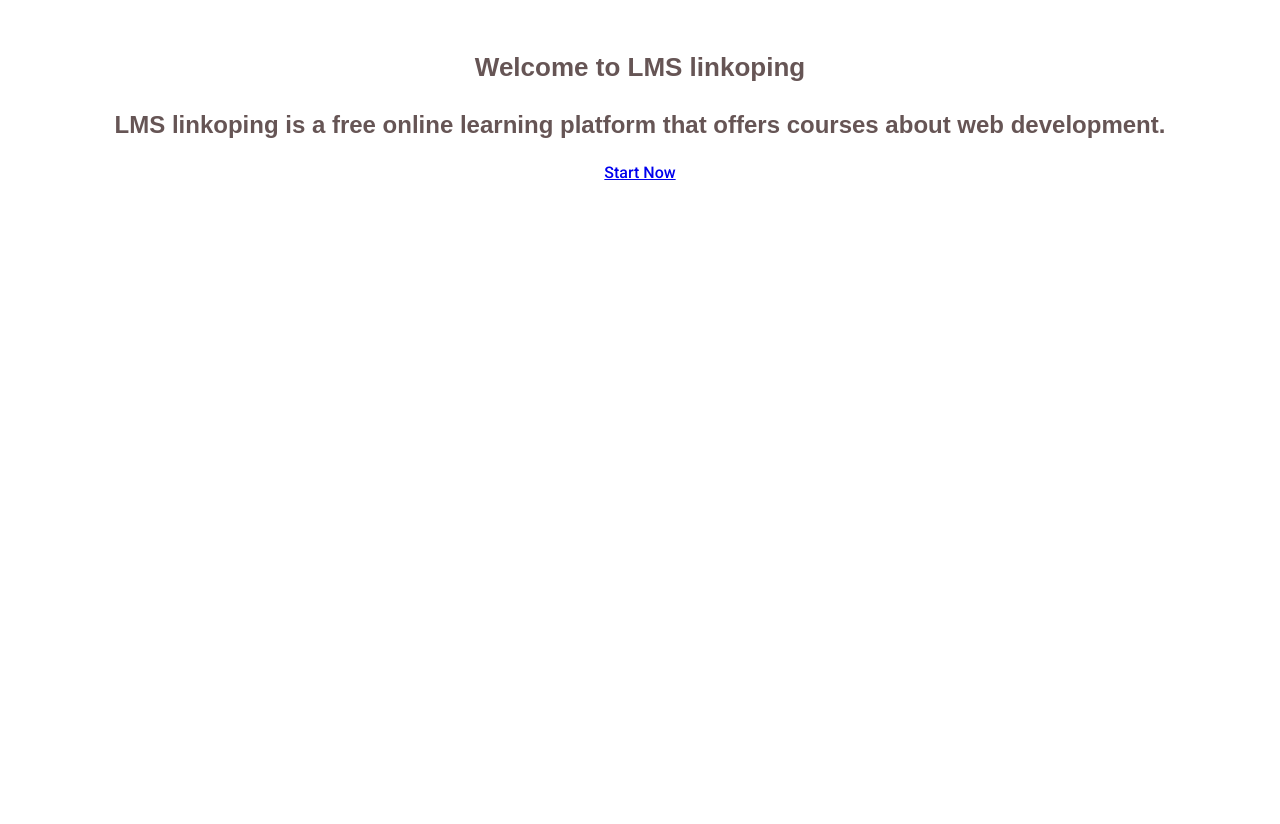
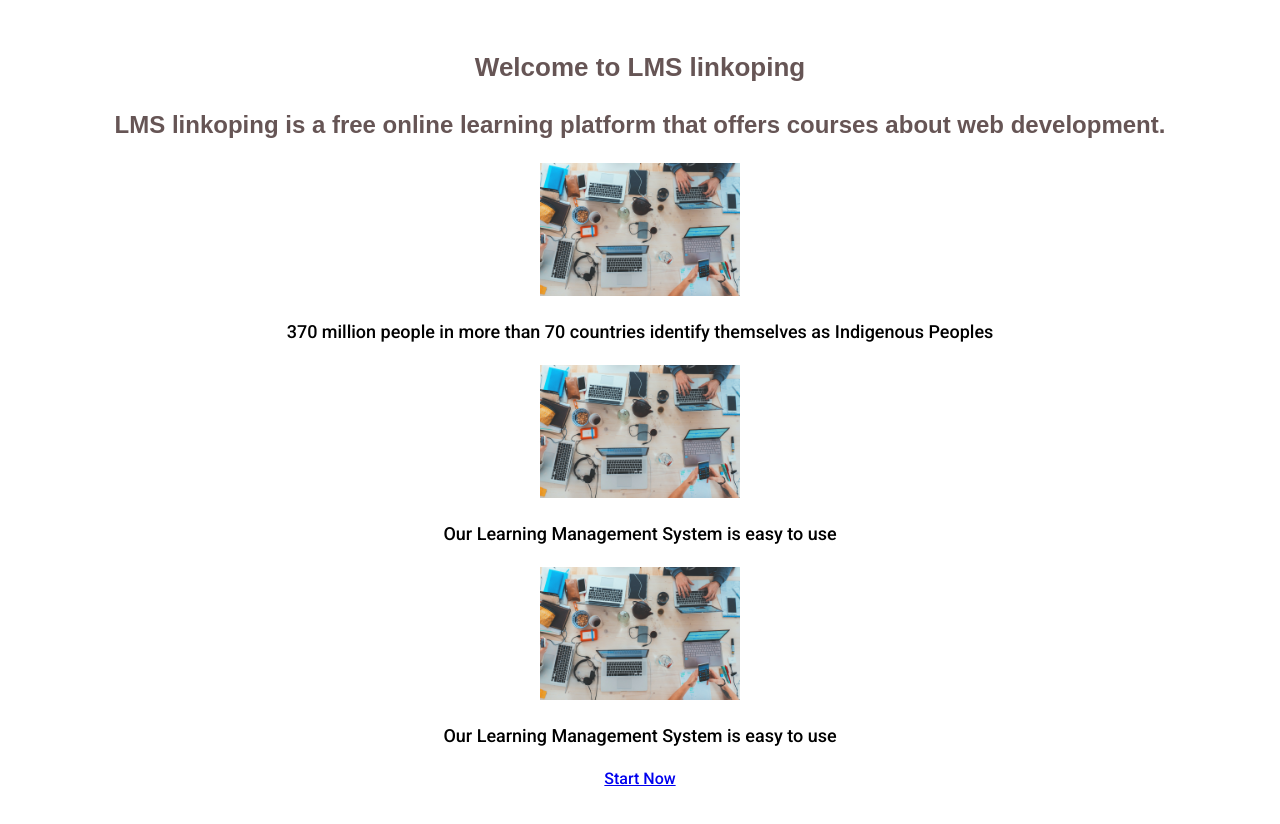
Before and after one commit to Monir2022/lms-linkoping, a React (Create React App) app: page / in a window 1280 px wide. Shown: the top 824 px of the page. Before the commit the page ends 800 px from the top, so only its background shows below. Built offline with nearby package versions, Linux system fonts and the light colour scheme.

Commit message:
Landing page has changed

```diff
--- a/src/components/CourseCard.jsx
+++ b/src/components/CourseCard.jsx
@@ -53,12 +53,12 @@ export default function CourseCard({ item, courseState }) {
 
   function deleteFail(error) {
     console.log(error);
-    alert("We could not modify the driver. Try again");
+    alert("It is not possible to modify. Try again");
   }
 
   return (
     <article className="course-card">
-      <img src={imageURL} alt="Driver portrait" />
+      <img src={imageURL} alt=" " />
       <h3>{title}</h3>
       <p> Duration: {duration} months</p>
       <p>{description}</p>
--- a/src/components/InputField.jsx
+++ b/src/components/InputField.jsx
@@ -3,14 +3,14 @@ export default function InputField({ setup, state }) {
   const [value, setValue] = state;
 
   return (
-      <label id="input-field">
-        {label}
+    <div id="input-field">
+      <label>{label}</label>
       <input
         type={type}
         placeholder={placeholder}
         value={value}
         onChange={(event) => setValue(event.target.value)}
       />
-      </label>
+    </div>
   );
 }
--- a/src/components/LandingContent.jsx
+++ b/src/components/LandingContent.jsx
@@ -1,16 +1,12 @@
 
-export default function ContentItem({ item }) {
-    const { title, photo, fact1, fact2, fact3 } = item;
-   // const photoObject = require(`assets/pictures/${photo}`);
-   // const photoURL = photoObject.default;
+export default function LandingContent({ item }) {
+    const { title, photo, description } = item;
 
     return (
-      <section className="content-item">
+      <div className="landing-content">
+        <img src={photo} alt={photo} />
+        <p>{description}</p>
 
-        <h3>{title}</h3>
-        <p>{fact1}</p>
-        <p>{fact2}</p>
-        <p>{fact3}</p>
-      </section>
+      </div>
     );
   }
--- a/src/data/landing-content.json
+++ b/src/data/landing-content.json
@@ -1,19 +1,21 @@
 [
   {
     "id": 1,
-      "photo": "indigenous1.jpg",
-      "title": "Why indigenous cultures?",
-      "fact1": "370 million people in more than 70 countries identify themselves as Indigenous Peoples",
-      "fact2": "5000 different Indigenous People’s in the world",
-      "fact3": "1/3 of the world’s 900 million extremely poor rural people are Indigenous Peoples"
+    "photo": "landing1.jpg",
+    "title": "Why study with us?",
+    "description": "370 million people in more than 70 countries identify themselves as Indigenous Peoples"
   },
 
   {
     "id": 2,
-      "photo": "indigenous2.jpg",
+    "photo": "landing1.jpg",
     "title": "Why study with us?",
-      "fact1": "Our Learning Management System is easy to use",
-      "fact2": "You can find hundreds of free courses in different  indigenous cultures in one place",
-      "fact3": "Study in your own pase, the content is always available!"
+    "description": "Our Learning Management System is easy to use"
+  },
+  {
+    "id": 3,
+    "photo": "landing1.jpg",
+    "title": "Why study with us?",
+    "description": "Our Learning Management System is easy to use"
   }
 ]
--- a/src/pages/Home.jsx
+++ b/src/pages/Home.jsx
@@ -4,9 +4,8 @@ import { Link } from "react-router-dom";
 export default function Home() {
   return (
     <div id="home">
-      <h1>My super fanpage about racing 🏁</h1>
+      <h1>Welcome to LMS linkoping</h1>
       <p>Please login or create an account to access our content</p>
-
       <Link to="/sign-up">Sign up</Link>
       <br />
       <Link to="/login">Login</Link>
--- a/src/pages/Landing.jsx
+++ b/src/pages/Landing.jsx
@@ -6,7 +6,7 @@ import LandingContent from "../components/LandingContent";
 import JSONContent from "../data/landing-content.json";
 
 export default function Landing() {
-  const Content = JSONContent.map((item) => (
+  const landingContent = JSONContent.map((item) => (
     <LandingContent key={item.id} item={item} />
   ));
   return (
@@ -20,7 +20,7 @@ export default function Landing() {
         LMS linkoping is a free online learning platform that offers courses about
           web development.
         </h2>
-        {LandingContent}
+        {landingContent}
         <Link to="/login">Start Now</Link>
       </section>
     </div>
--- a/src/pages/Login.jsx
+++ b/src/pages/Login.jsx
@@ -36,7 +36,7 @@ export default function Login({ uidState }) {
   return (
     <div id="login">
       <header>
-        <h3>Login to LMS linkoping</h3>
+        <h2>Login to LMS linkoping</h2>
       </header>
       <form onSubmit={onLogin}>
         <InputField setup={form.email} state={[email, setEmail]} />
--- a/src/styles/components/login.css
+++ b/src/styles/components/login.css
@@ -16,10 +16,10 @@
     justify-items: center;
     align-items: center;
   }
-  #login header h3 {
+  #login header h2 {
     text-align: center;
-    color: white;
-    background-color: rgba(94, 79, 79, 0.514);
+    color:black;
+    background-color: rgba(0, 128, 0, 0.664);
     margin: 0;
   }
   #login button {
@@ -27,7 +27,7 @@
     text-transform: uppercase;
     text-decoration: none;
     color: rgb(34, 6, 6);
-    background-color: rgba(0, 0, 0, 0.212);
+    background-color: rgba(0, 128, 0, 0.664);
     height: 43px;
     width: 136px;
     margin: 1rem;
```
Also changed, not shown: public/landing1.jpg (renamed from src/assets/pictures/marvin-meyer-SYTO3xs06fU-unsplash.jpg), src/assets/pictures/landing1.jpg (added). Lines whose indentation alone changed are shown as unchanged.
